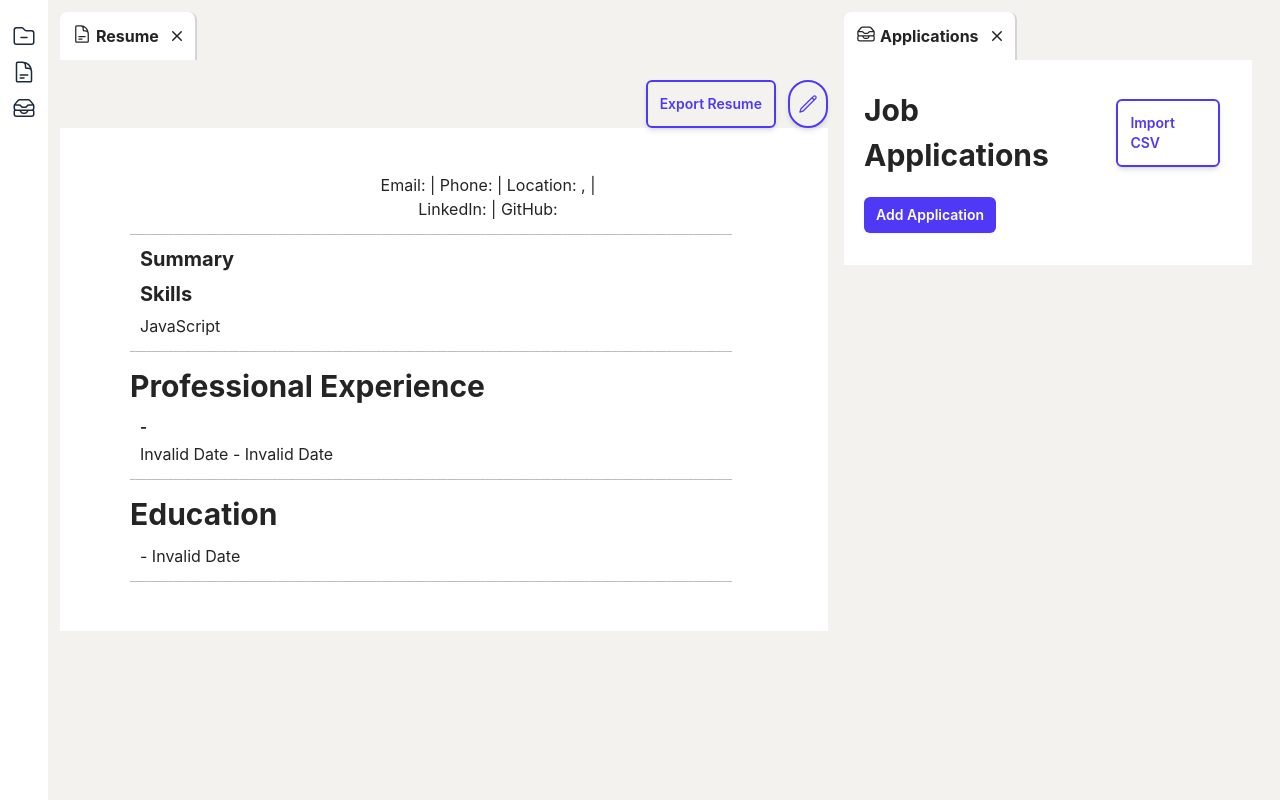
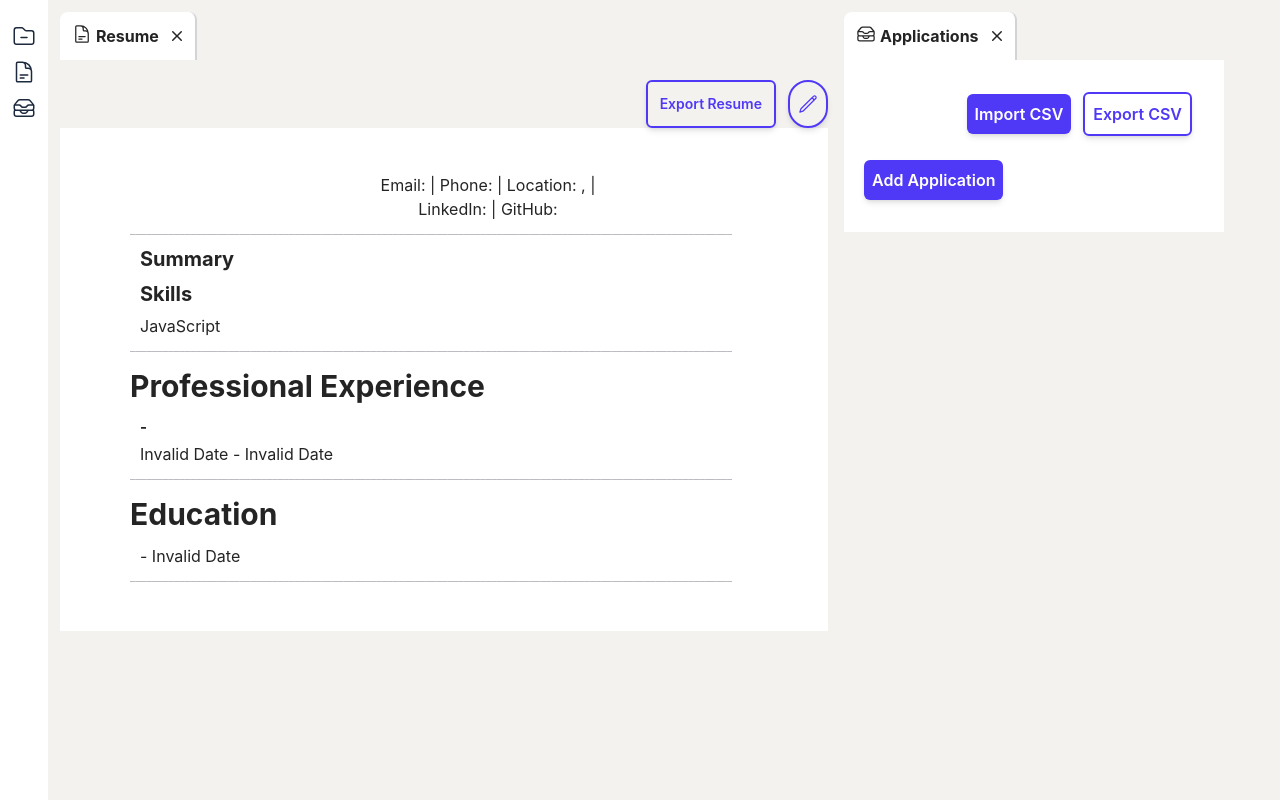
Before and after one commit to jmy-kellogg/tyfyc-react, a React (Vite) app: page / in a window 1280 px wide. Built offline with nearby package versions, Linux system fonts and the light colour scheme.

Commit message:
add application export

```diff
--- a/src/client/components/jobsTracker/Applications.tsx
+++ b/src/client/components/jobsTracker/Applications.tsx
@@ -4,6 +4,7 @@ import { useSelector, useDispatch } from "react-redux";
 import { getStatus, getFormattedDate } from "../../../utils";
 
 import Tabs from "../Tabs";
+import ExportCSV from "./ExportCSV";
 import NewJobModal from "./NewJobModal";
 import {
   removeApplication,
@@ -97,6 +98,7 @@ function Applications() {
       });
     }
   };
+
   useEffect(() => {
     const order = [
       "interviewing",
@@ -134,10 +136,9 @@ function Applications() {
             />
           )}
           <div className="bg-white p-5">
-            <div className="flex place-content-between min-w-85">
-              <h2>Job Applications</h2>
-              <div className="m-3 self-center rounded-md border-2 border-indigo-600 p-3 text-sm font-semibold text-indigo-600 shadow-md hover:bg-indigo-500 hover:text-white hover:cursor-pointer">
-                <label>
+            <div className="flex justify-end min-w-85">
+              <div className="flex">
+                <label className="self-center rounded-md bg-indigo-600 text-white my-3 p-2 font-semibold shadow-md hover:cursor-pointer hover:bg-indigo-500">
                   <span>Import CSV</span>
                   <input
                     id="csv-upload"
@@ -148,6 +149,7 @@ function Applications() {
                     onChange={onFilePicked}
                   />
                 </label>
+                <ExportCSV />
               </div>
             </div>
             {sortedList.map((application) => (
@@ -162,7 +164,7 @@ function Applications() {
                   <div className="text-l p-3">
                     <b>{application.company}</b> - {application.title}
                   </div>
-                  <div className="text-l p-3">
+                  <div className="text-l p-3 min-w-45 content-center">
                     |{" "}
                     <b
                       className={`rounded-md p-1 ${getStatusColor(
--- /dev/null
+++ b/src/client/components/jobsTracker/ExportCSV.tsx
@@ -0,0 +1,38 @@
+import { CSVLink } from "react-csv";
+import { useState, useEffect } from "react";
+import { useSelector } from "react-redux";
+
+import type { Application } from "../../../types";
+import type { State } from "../../store";
+
+type CsvRow = Array<string>;
+type CsvData = Array<CsvRow>;
+
+interface Props {
+  label?: string;
+}
+
+function ExportCSV({ label = "Export CSV" }: Props) {
+  const [data, setData] = useState<CsvData>([]);
+  const applications = useSelector((state: State) => state.applications.list);
+
+  useEffect(() => {
+    const headers: CsvRow = Object.keys(applications[0] || {});
+    const values: CsvData = applications.map(
+      (app: Application): CsvRow => Object.values(app)
+    );
+    setData([headers, ...values]);
+  }, [applications]);
+
+  return (
+    <>
+      <button className="rounded-md border-2 border-indigo-600 font-semibold text-indigo-600 shadow-md m-3 p-2 hover:cursor-pointer hover:bg-indigo-500 hover:text-white">
+        <CSVLink data={data} filename={`tyfyc_job_search.csv`} target="_blank">
+          {label}
+        </CSVLink>
+      </button>
+    </>
+  );
+}
+
+export default ExportCSV;
--- a/src/client/components/jobsTracker/NewJobModal.tsx
+++ b/src/client/components/jobsTracker/NewJobModal.tsx
@@ -39,7 +39,7 @@ function NewJobModal() {
   return (
     <>
       <button
-        className="rounded-md bg-indigo-600 my-3 px-3 py-2 text-sm font-semibold text-white shadow-xs hover:bg-indigo-500 focus-visible:outline-2 focus-visible:outline-offset-2 focus-visible:outline-indigo-600"
+        className="rounded-md bg-indigo-600 text-white my-3 p-2 font-semibold shadow-md hover:cursor-pointer hover:bg-indigo-500"
         type="button"
         onClick={addNew}
       >
@@ -80,7 +80,7 @@ function NewJobModal() {
             <div className="flex items-center p-4  border-t border-gray-400">
               <button
                 type="button"
-                className="text-white bg-indigo-700 hover:bg-indigo-800 focus:ring-4 focus:outline-none focus:ring-blue-300 font-medium rounded-lg text-sm px-5 py-2.5 text-center dark:bg-indigo-600 dark:hover:bg-indigo-700 dark:focus:ring-blue-800"
+                className="rounded-md bg-indigo-600 text-white my-3 p-2 font-semibold shadow-md hover:cursor-pointer hover:bg-indigo-500"
                 onClick={submit}
               >
                 Submit
--- a/src/client/components/jobsTracker/jobPosting/Index.tsx
+++ b/src/client/components/jobsTracker/jobPosting/Index.tsx
@@ -4,6 +4,7 @@ import { useSelector, useDispatch } from "react-redux";
 
 import JobEdit from "./JobEdit";
 import JobDoc from "./JobDoc";
+import ExportCSV from "../ExportCSV";
 import Tabs from "../../Tabs";
 import { updateApplication } from "../../../store/reducers/applicationsSlice";
 import {
@@ -15,13 +16,9 @@ import {
 import type { Application } from "../../../../types";
 import type { State } from "../../../store";
 
-type CsvRow = Array<string>;
-type CsvData = Array<CsvRow>;
-
 function JobPosting() {
   const dispatch = useDispatch();
   const [showForm, setShowForm] = useState<boolean>(false);
-  const [data, setData] = useState<CsvData>([]);
   const activeTab = useSelector(getActiveTabs);
   const applications = useSelector((state: State) => state.applications.list);
   const jobTabs = useSelector((state: State) => state.settings.jobTabs);
@@ -45,14 +42,6 @@ function JobPosting() {
   };
 
   useEffect(() => {
-    const headers: CsvRow = Object.keys(applications[0] || {});
-    const values: CsvData = applications.map(
-      (app: Application): CsvRow => Object.values(app)
-    );
-    setData([headers, ...values]);
-  }, [applications]);
-
-  useEffect(() => {
     const activeJob = applications.find(({ jobId }) => jobId === activeTab);
     const isNew = !activeJob?.company;
     if (activeJob && isNew) {
@@ -73,17 +62,7 @@ function JobPosting() {
               activeTab === value && (
                 <div key={application.jobId} className="w-full max-w-3xl">
                   <div className="bg-white text-end">
-                    {!showForm && (
-                      <button className="rounded-md border-2 border-indigo-600 p-3 text-sm font-semibold text-indigo-600 shadow-md hover:bg-indigo-500 hover:text-white hover:cursor-pointer">
-                        <CSVLink
-                          data={data}
-                          filename={`tyfyc_job_search.csv`}
-                          target="_blank"
-                        >
-                          Save
-                        </CSVLink>
-                      </button>
-                    )}
+                    {!showForm && <ExportCSV label="Save" />}
                     <button
                       className="rounded-full border-2 border-indigo-600 p-2 m-4 text-indigo-600 shadow-md hover:bg-indigo-500 hover:text-white hover:cursor-pointer"
                       onClick={() => setShowForm(!showForm)}
```
